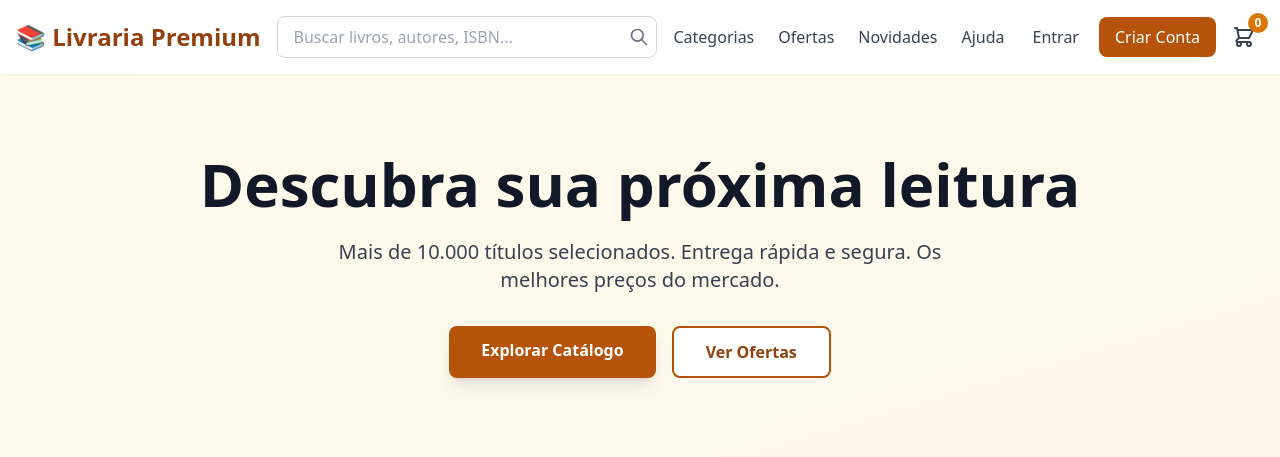
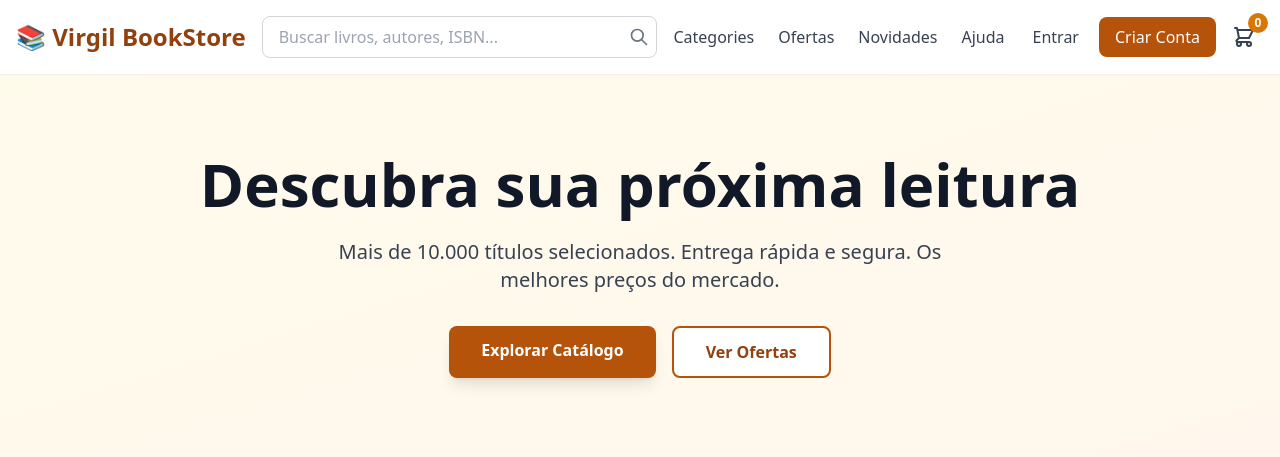
Before and after one commit to peidrao/VirgilBookStore, a Django app: template templates/pages/home/index.html in a window 1280 px wide. Shown: the top 457 px of the page. Run offline with Django 3.2, Linux system fonts and the light colour scheme; the template is opened without the code that fills it, so the values that code supplies are empty; some libraries are stand-ins or nearby versions.

Commit message:
feat: ✨ update header branding and navigation links for improved clarity and routing

```diff
--- a/templates/partials/_header.html
+++ b/templates/partials/_header.html
@@ -3,7 +3,7 @@
         <div class="flex items-center justify-between gap-4">
             <!-- Logo -->
             <a href="/index.html" class="text-2xl font-bold text-amber-800 hover:text-amber-900 transition-colors">
-                📚 Livraria Premium
+                📚 Virgil BookStore
             </a>
 
             <!-- Search - Desktop -->
@@ -27,7 +27,7 @@
 
             <!-- Nav Links -->
             <nav class="hidden lg:flex items-center gap-6">
-                <a href="/books.html" class="text-gray-700 hover:text-amber-700 font-medium transition-colors">Categorias</a>
+                <a href="{% url 'home:categories_list' %}" class="text-gray-700 hover:text-amber-700 font-medium transition-colors">Categories</a>
                 <a href="/books.html?filter=ofertas"
                    class="text-gray-700 hover:text-amber-700 font-medium transition-colors">Ofertas</a>
                 <a href="/books.html?filter=novidades"
```
